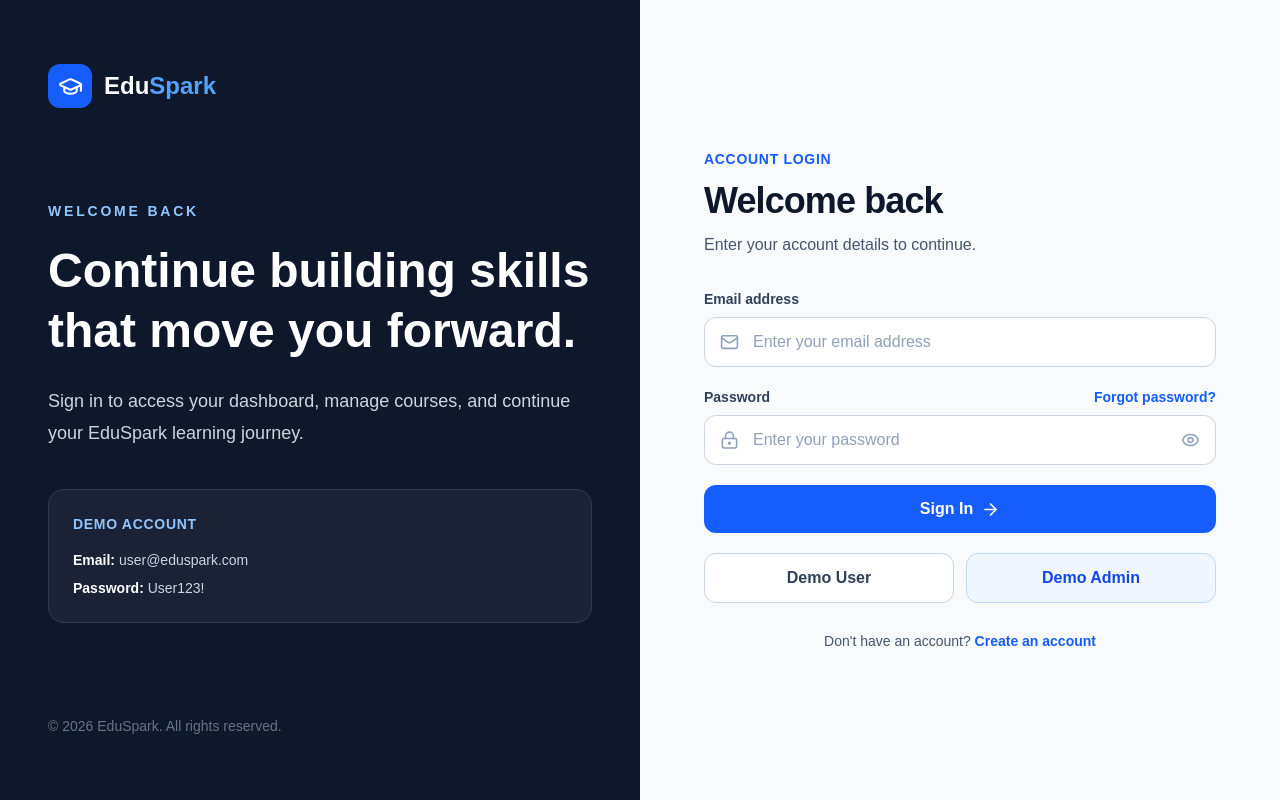
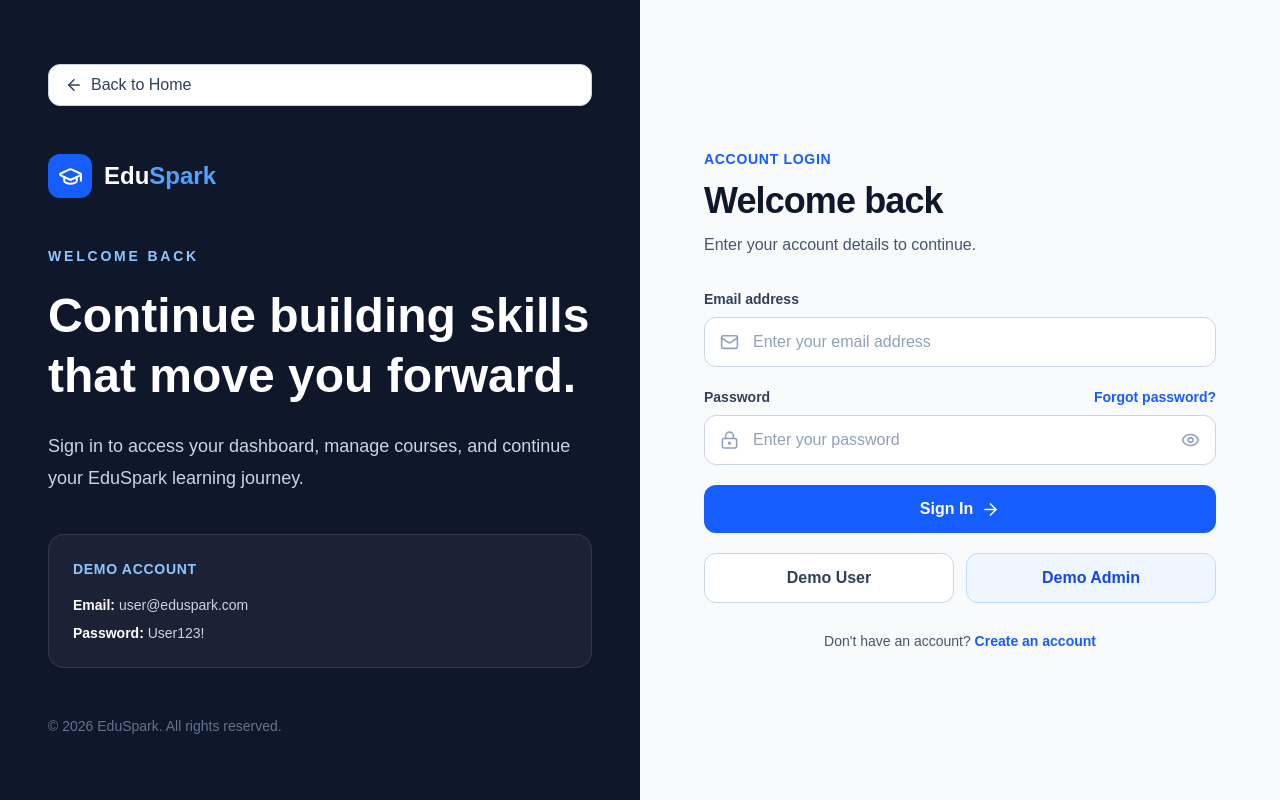
Before and after one commit to nurhossain-webd/eduSpark-client, a Next.js app: page /login in a window 1280 px wide. Built offline with nearby package versions, Linux system fonts and the light colour scheme.

Commit message:
Add BackToHomeButton component and integrate it into Login and MyCourses pages

```diff
--- a/src/app/login/page.tsx
+++ b/src/app/login/page.tsx
@@ -14,6 +14,7 @@ import {
   Mail,
 } from "lucide-react";
 import { FormEvent, useState } from "react";
+import BackToHomeButton from "@/components/ui/BackToHomeButton";
 
 interface LoginFormData {
   email: string;
@@ -191,6 +192,7 @@ setTimeout(() => {
       <div className="grid min-h-screen lg:grid-cols-2">
         {/* Left information panel */}
         <section className="hidden bg-slate-900 px-12 py-16 text-white lg:flex lg:flex-col lg:justify-between">
+            <BackToHomeButton></BackToHomeButton>
           <Link href="/" className="flex items-center gap-3">
             <span className="flex h-11 w-11 items-center justify-center rounded-xl bg-blue-600">
               <GraduationCap size={25} />
--- a/src/app/my-courses/page.tsx
+++ b/src/app/my-courses/page.tsx
@@ -13,6 +13,7 @@ import {
 import { useEffect, useState } from "react";
 
 import { getAuthHeaders } from "@/lib/auth";
+import BackToHomeButton from "@/components/ui/BackToHomeButton";
 
 interface Course {
   _id: string;
@@ -272,6 +273,7 @@ export default function MyCoursesPage() {
   return (
     <main className="min-h-screen bg-slate-50">
       <section className="border-b border-slate-200 bg-white py-9">
+        <div className="text-right mx-5"><BackToHomeButton></BackToHomeButton></div>
         <div className="mx-auto w-full max-w-7xl px-4 sm:px-6 lg:px-8">
           <p className="text-sm font-semibold uppercase tracking-wider text-blue-600">
             My Learning
--- /dev/null
+++ b/src/components/ui/BackToHomeButton.tsx
@@ -0,0 +1,16 @@
+"use client";
+
+import Link from "next/link";
+import { ArrowLeft } from "lucide-react";
+
+export default function BackToHomeButton() {
+  return (
+    <Link
+      href="/"
+      className="inline-flex items-center gap-2 rounded-xl border border-slate-300 bg-white px-4 py-2 font-medium text-slate-700 shadow-sm transition hover:border-blue-600 hover:text-blue-600"
+    >
+      <ArrowLeft size={18} />
+      Back to Home
+    </Link>
+  );
+}
```
